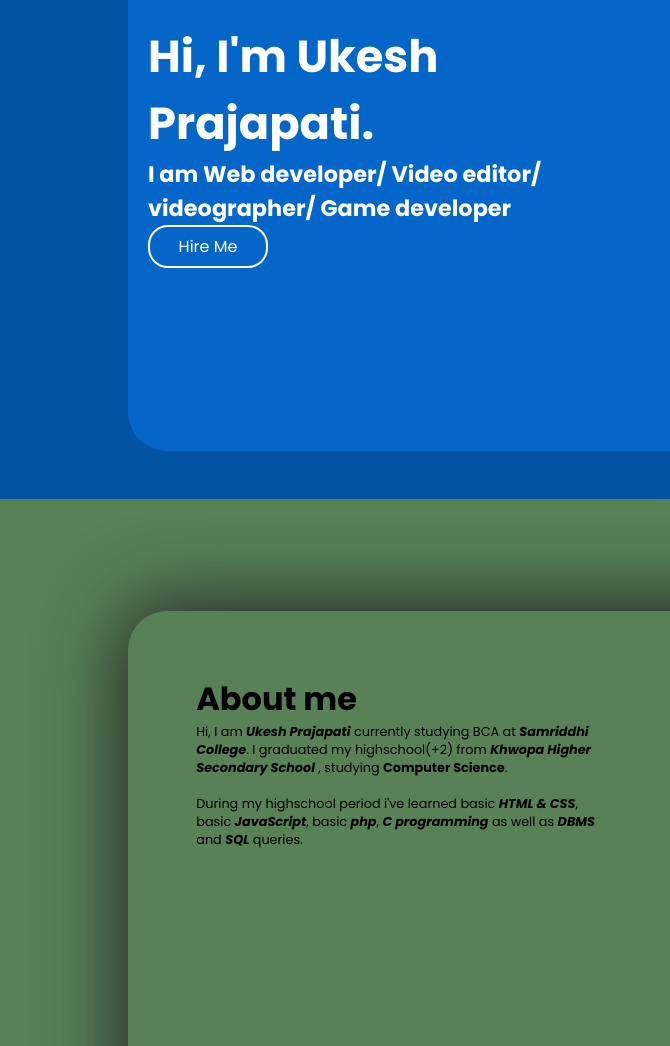
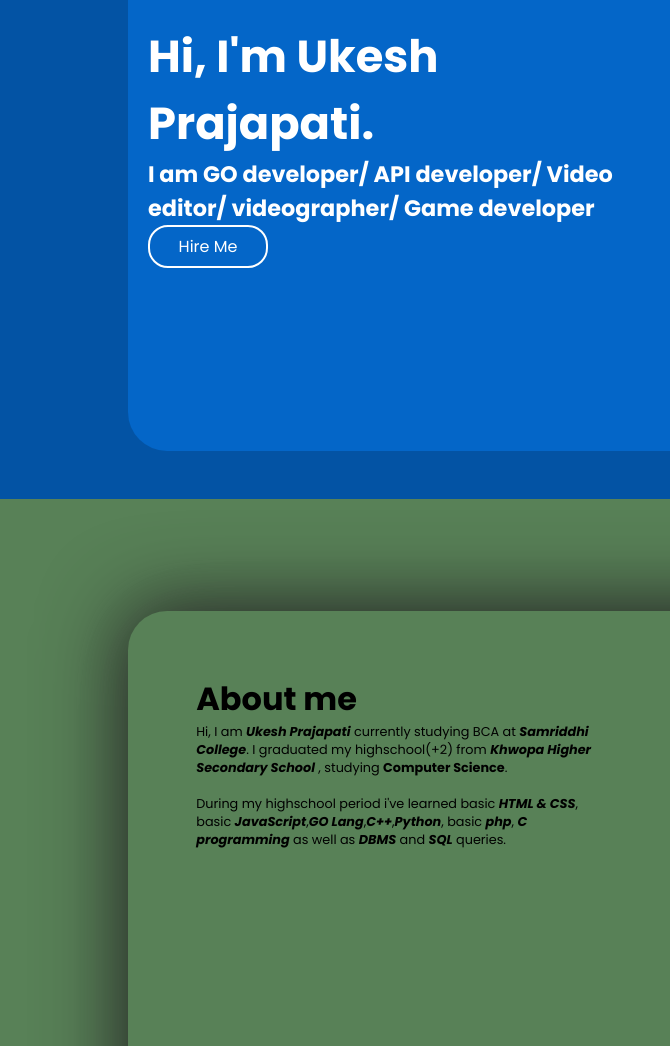
Before and after one commit to eshiiiac/ukeshprajapati, a plain HTML site: page index.html in a window 1280 px wide. Shown: the part 301-1347 px from the top of the page, 0-670 px from the left. Drawn offline with Linux system fonts and the light colour scheme.

Commit message:
Updated information

```diff
--- a/index.html
+++ b/index.html
@@ -39,7 +39,7 @@
               <div class="text-box">
                 <h1>Hi, I'm <span>Ukesh Prajapati</span>.</h1>
                 <h2>
-                  I am <span>Web developer</span>/ <span>Video editor</span>/
+                  I am <span>GO developer</span>/ <span>API developer</span>/ <span>Video editor</span>/
                   <span>videographer</span>/ <span>Game developer</span>
                 </h2>
 
@@ -69,7 +69,7 @@
 
               <p>
                 Hi, I am <i>Ukesh Prajapati</i> currently studying BCA at <i>Samriddhi College</i>. I graduated my highschool(+2) from <i>Khwopa Higher Secondary School</i> , studying <strong>Computer Science</strong>. <br><br> During my
-                highschool period i've learned basic <i>HTML & CSS</i>, basic <i>JavaScript</i>, basic <i>php</i>, <i>C programming</i> as well as <i>DBMS</i> and <i>SQL</i> queries.
+                highschool period i've learned basic <i>HTML & CSS</i>, basic <i>JavaScript</i>,<i>GO Lang</i>,<i>C++</i>,<i>Python</i>, basic <i>php</i>, <i>C programming</i> as well as <i>DBMS</i> and <i>SQL</i> queries.
               </p>
             </div>
           </div>
```
